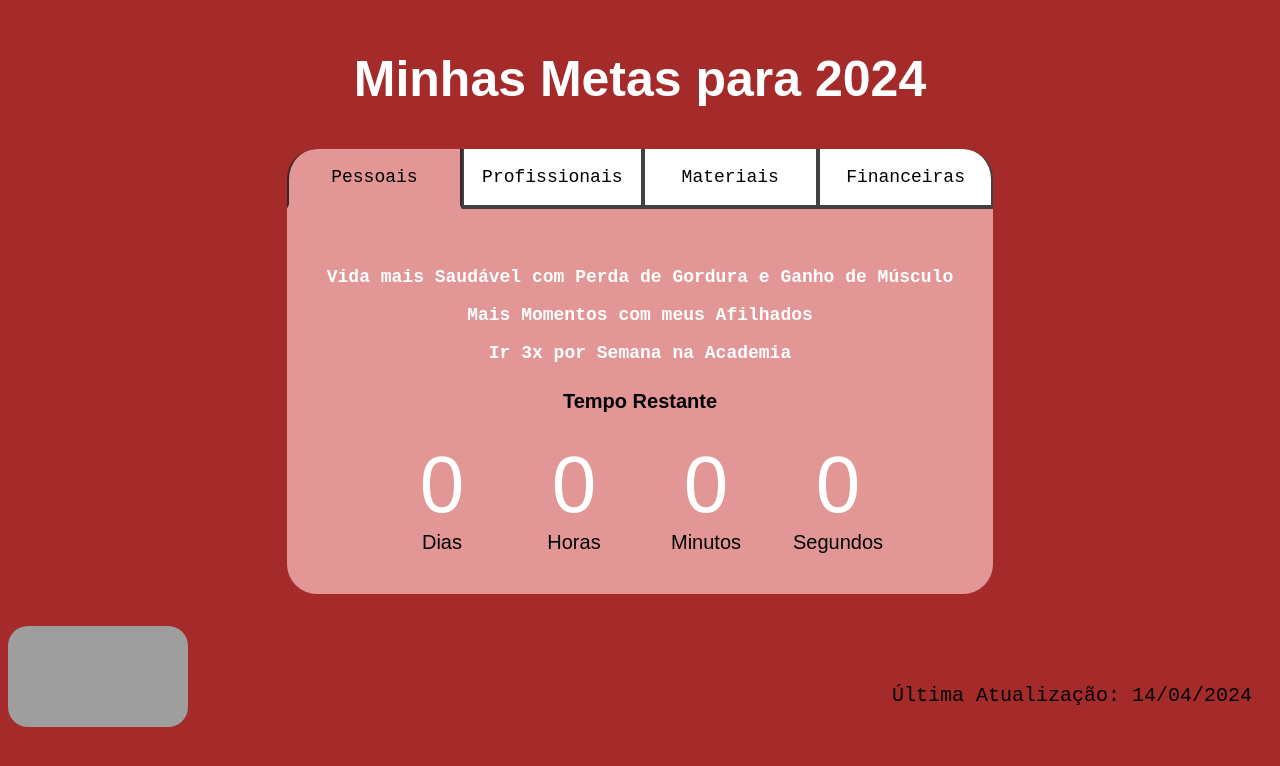
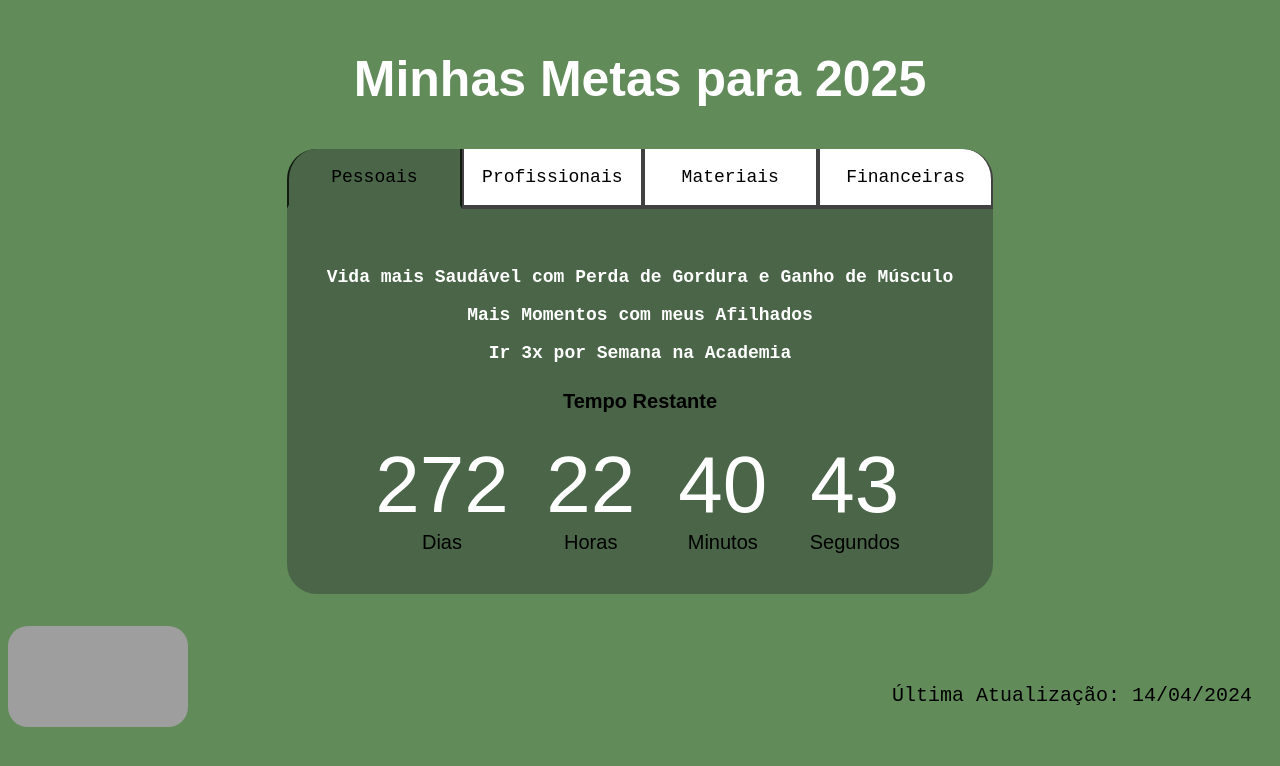
Before and after one commit to amanda-roberta/Amanda3t-2b, a plain HTML site: page index.html in a window 1280 px wide. Drawn offline with Linux system fonts and the light colour scheme; grey boxes are pictures that could not be loaded; a web font is replaced by a local one.

Commit message:
Add files via upload

```diff
--- a/index.html
+++ b/index.html
@@ -21,7 +21,7 @@
 <body>
 
     <section class="conteudo-principal">
-        <h2 class="titulo-principal">Minhas Metas para 2024</h2>
+        <h2 class="titulo-principal">Minhas Metas para 2025</h2>
     <div class="conteudo">
         <div class="botoes">
             <button class="botao ativo">Pessoais</button>
--- a/main.js
+++ b/main.js
@@ -14,10 +14,10 @@ for(let i=0; i<botoes.length; i++){
 }
 
 const contadores = document.querySelectorAll(".contador");
-const tempoObjetivo1 = new Date("2024-07-05T17:19:59");
-const tempoObjetivo2 = new Date("2024-05-06T00:00:00");
-const tempoObjetivo3 = new Date("2024-09-30T23:59:59");
-const tempoObjetivo4 = new Date("2024-12-17T17:20:00");
+const tempoObjetivo1 = new Date("2025-12-31T17:19:59");
+const tempoObjetivo2 = new Date("2025-12-31T00:00:00");
+const tempoObjetivo3 = new Date("2025-12-31T23:59:59");
+const tempoObjetivo4 = new Date("2025-12-31T17:20:00");
 
 const tempos = [tempoObjetivo1,tempoObjetivo2,tempoObjetivo3,tempoObjetivo4];
 
--- a/style.css
+++ b/style.css
@@ -2,11 +2,11 @@
 @import url('https://fonts.googleapis.com/css2?family=Kode+Mono:wght@400..700&display=swap');
 
 :root{
-    --cor-de-fundo:#A52A2A;
+    --cor-de-fundo:#628b5a;
     --branco:#FFFFFF;
     --preto:#000000;
     --botao-ativo:#000000be;
-    --botao: #e29696;
+    --botao: hsl(116, 17%, 34%);
     --botao-inativo: #FFFFFF;
 }
 
```
